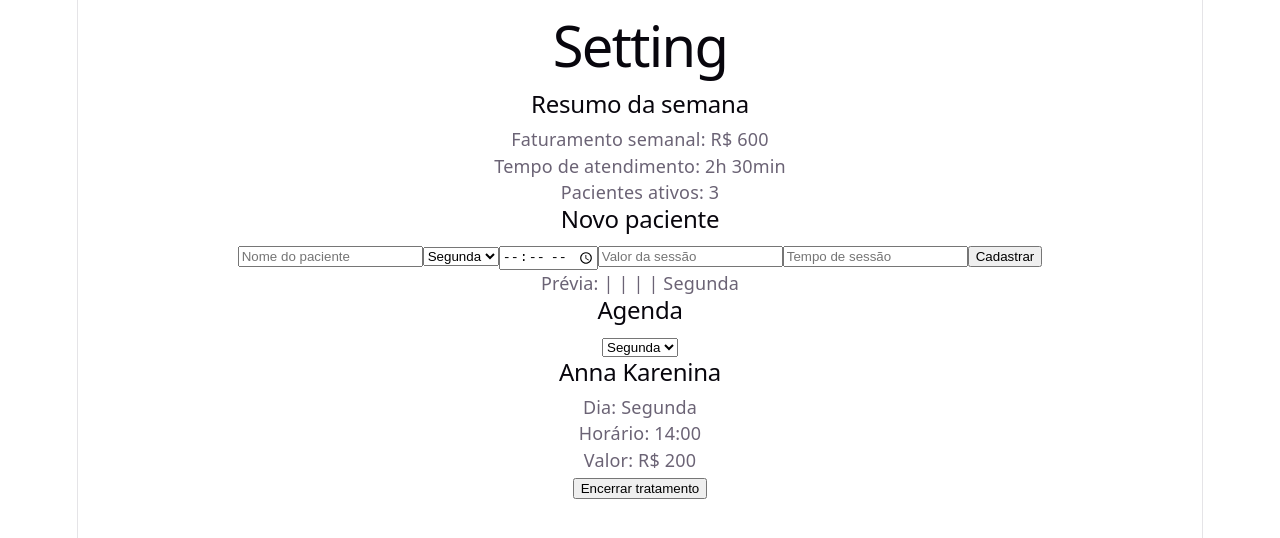
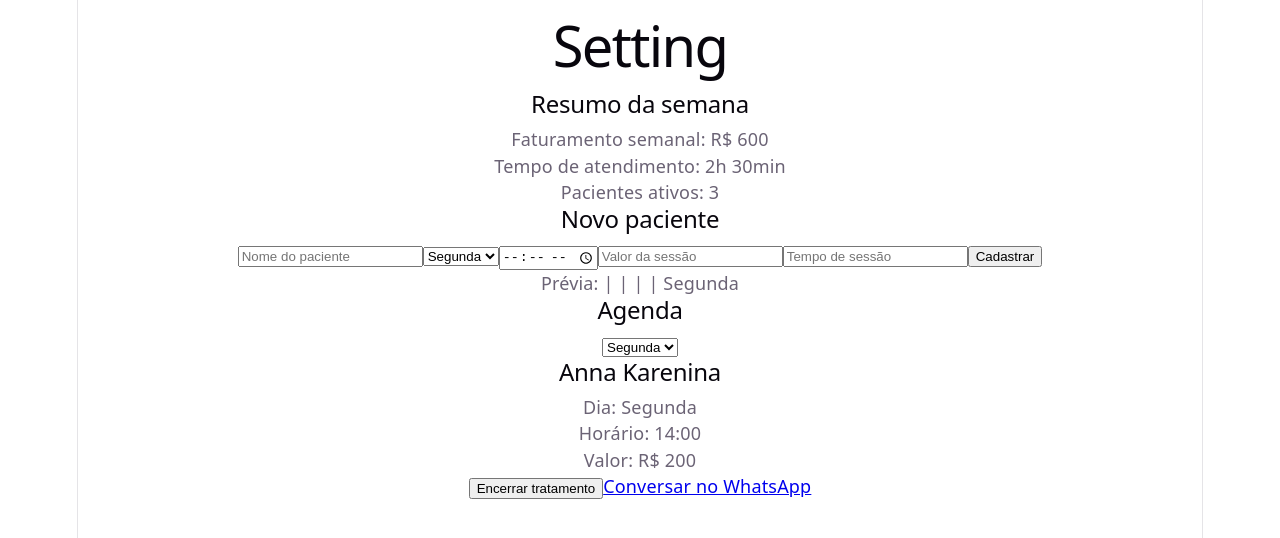
Before and after one commit to jeffsouzaoficial/setting-react, a React (Vite) app: page / in a window 1280 px wide. Shown: the top 538 px of the page. Built offline with nearby package versions, Linux system fonts and the light colour scheme.

Commit message:
feat: adicionar link de WhatsApp no cartão do paciente

```diff
--- a/src/App.jsx
+++ b/src/App.jsx
@@ -7,10 +7,10 @@ function App() {
   const pacientesSalvos = JSON.parse(localStorage.getItem("setting-pacientes"))
 
   const [pacientes, setPacientes] = useState(pacientesSalvos || [
-    { id: 1, nome: "Anna Karenina", dia: "Segunda",horario:"14:00", valor: 200, duracao: 50, ativo: true },
-    { id: 2, nome: "Sherlock Holmes", dia: "Terça",horario:"15:00", valor: 200, duracao: 50, ativo: true },
-    { id: 3, nome: "Dom Casmurro", dia: "Quarta",horario:"13:00", valor: 200, duracao: 50, ativo: false },
-    { id: 4, nome: "Emma Bovary", dia: "Quarta",horario:"14:00", valor: 200, duracao: 50, ativo: true },
+    { id: 1, nome: "Anna Karenina", dia: "Segunda",horario:"14:00", valor: 200, duracao: 50, ativo: true, whatsapp: "5511900000001" },
+    { id: 2, nome: "Sherlock Holmes", dia: "Terça",horario:"15:00", valor: 200, duracao: 50, ativo: true, whatsapp: "5511900000002" },
+    { id: 3, nome: "Dom Casmurro", dia: "Quarta",horario:"13:00", valor: 200, duracao: 50, ativo: false, whatsapp: "5511900000003" },
+    { id: 4, nome: "Emma Bovary", dia: "Quarta",horario:"14:00", valor: 200, duracao: 50, ativo: true, whatsapp: "5511900000004" },
   ])
 
 
@@ -159,6 +159,7 @@ function encerrarTratamento(id) {
         valor={paciente.valor}
         encerrarTratamento={encerrarTratamento}
         ativo={paciente.ativo}
+        whatsapp={paciente.whatsapp}
         />
       ))}
     </div>
--- a/src/components/Paciente.jsx
+++ b/src/components/Paciente.jsx
@@ -1,4 +1,7 @@
 function Paciente(props) {
+
+  const link = `https://wa.me/${props.whatsapp}`
+
   return (
     <div>
       <h2>{props.nome}</h2>
@@ -10,6 +13,7 @@ function Paciente(props) {
       ) : (
         <p>Tratamento Encerrado</p>
       )}
+      <a href={link} target="_blank">Conversar no WhatsApp</a>
     </div>
   )
 }
```
